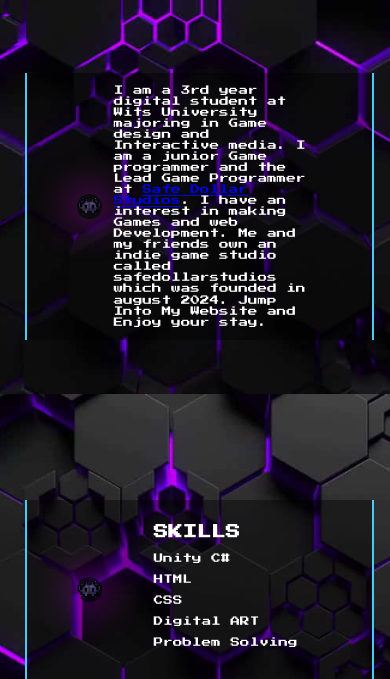
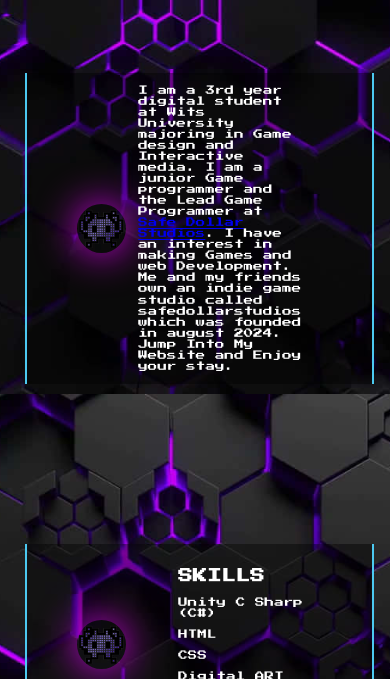
Before and after one commit to lxrdflame/DIGA3008A, a plain HTML site: page HomePage/HTML/HomePage.html in a window 390 px wide. Shown: the part 450-1129 px from the top of the page. Drawn offline with Linux system fonts and the light colour scheme.

Commit message:
Design section

```diff
--- a/HomePage/CSS/HomeStyles.css
+++ b/HomePage/CSS/HomeStyles.css
@@ -79,6 +79,10 @@ h2{
         width: 100px;
     }
 
+    .Alien{
+        width: 20%;
+    }
+
     .intro{
         font-size: 60%;
     }
--- a/HomePage/HTML/HomePage.html
+++ b/HomePage/HTML/HomePage.html
@@ -78,7 +78,7 @@
                         <div class="info-about-me">
                             <h2>SKILLS</h2>
                             <ul>
-                                <li>Unity C#</li>
+                                <li>Unity C Sharp (C#)</li>
                                 <li>HTML</li>
                                 <li>CSS</li>
                                 <li>Digital ART</li>
```
